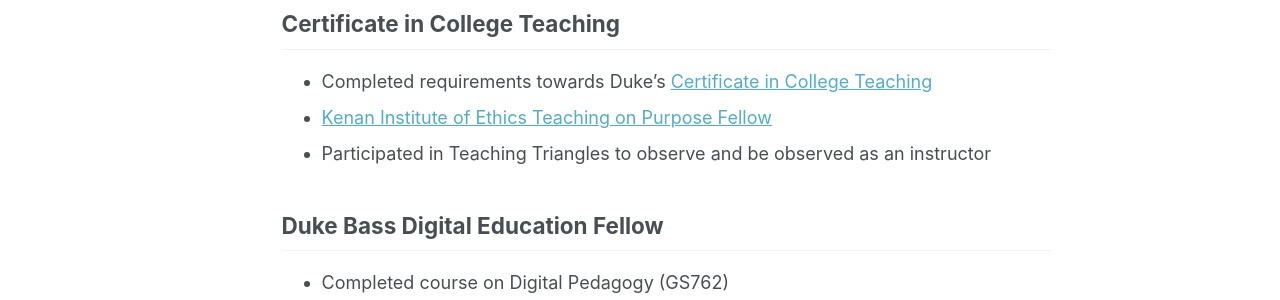
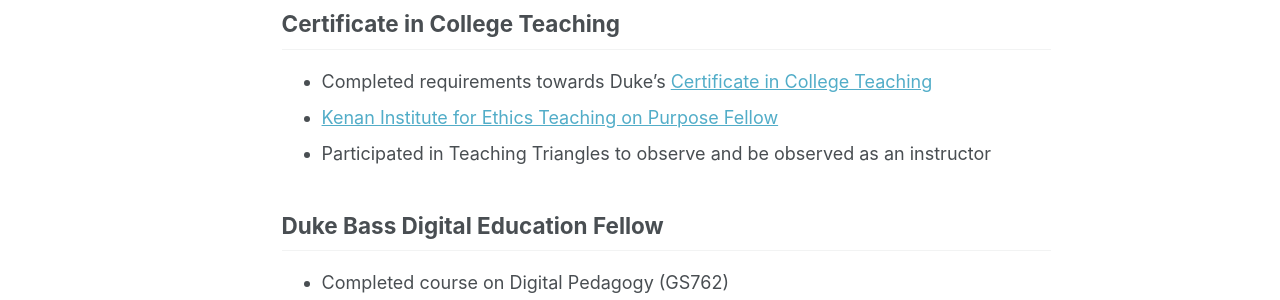
Before and after one commit to suhyenbae/suhyenbae.github.io, a Jekyll site: the page built from _pages/teaching.md, in a window 1280 px wide and 1364 px high. Shown: the part 616-916 px from the top of the window. Built offline with Jekyll 4.4.1, drawn with Linux system fonts in a browser that asks for light colours; some web fonts are replaced.

Commit message:
Update teaching.md

```diff
--- a/_pages/teaching.md
+++ b/_pages/teaching.md
@@ -18,7 +18,7 @@ author_profile: true
 
 ## Certificate in College Teaching
 + Completed requirements towards Duke's [Certificate in College Teaching](https://gradschool.duke.edu/professional-development/programs/certificate-college-teaching/)
-+ [Kenan Institute of Ethics Teaching on Purpose Fellow](https://kenan.ethics.duke.edu/teaching-on-purpose/#:~:text=Teaching%20on%20Purpose%20brings%20doctoral,will%20help%20their%20students%20flourish)
++ [Kenan Institute for Ethics Teaching on Purpose Fellow](https://kenan.ethics.duke.edu/teaching-on-purpose/#:~:text=Teaching%20on%20Purpose%20brings%20doctoral,will%20help%20their%20students%20flourish)
 + Participated in Teaching Triangles to observe and be observed as an instructor
 
 ## Duke Bass Digital Education Fellow
```
